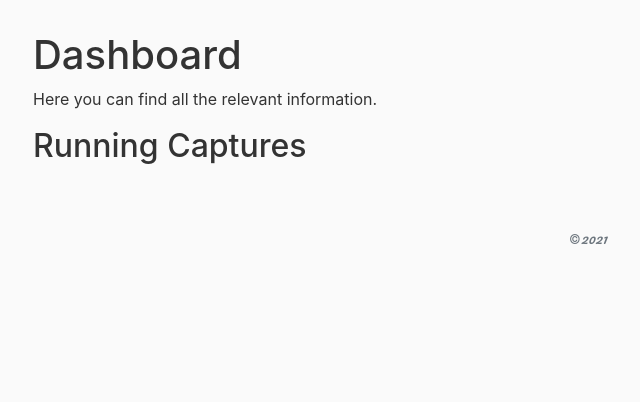
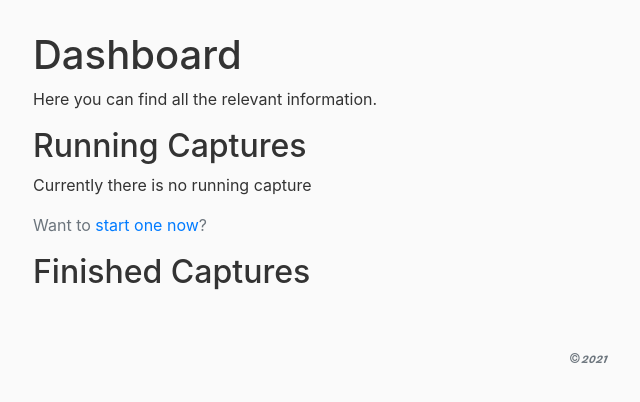
Before and after one commit to ShaolinGardener/wsniff, a Flask app: page / in a window 1280 px wide. Shown: the part 81-483 px from the top of the page, without its empty margins (52-692 px from the left). Run offline with Flask 2, Linux system fonts and the light colour scheme; the visitor is signed in with stand-in values (Sample User, id 1); data that the repository does not hold is empty; some libraries are stand-ins or nearby versions.

Commit message:
Adapt the detection of APs
This commit improves and changes the way access points are
detected.

```diff
--- a/res/requirements.txt
+++ b/res/requirements.txt
@@ -10,6 +10,7 @@ itsdangerous==1.1.0
 Jinja2==2.11.2
 MarkupSafe==1.1.1
 pycparser==2.20
+scapy==2.4.4
 six==1.15.0
 SQLAlchemy==1.3.22
 Werkzeug==1.0.1
--- a/website/hw.py
+++ b/website/hw.py
@@ -1,9 +1,9 @@
 from threading import Thread, Event
 from time import sleep, time
 
+from website import app
+
 from scapy.all import *
-
-
 
 
 class _Capture:
@@ -12,12 +12,17 @@ class _Capture:
         self.channel = channel
         self.interface = interface
 
+        path = os.path.join(app.root_path, "static", "captures", str(id), "cap.pcap")
+        self.packet_writer = PcapWriter(path,
+                                        append=True, sync=True)
+
         self.num_packets = 0
 
         self._stop = Event()
 
     def _handle_packet(self, pkt):
         self.num_packets += 1
+        self.packet_writer.write(pkt)
 
     def _capture(self):
         #TODO: using scapy create file and scan till stop event is set,
@@ -28,7 +33,7 @@ class _Capture:
         while True:
             if self._stop.is_set():
                 break
-            sniff(iface="en0", prn=self._handle_packet, count=5, timeout=2)
+            sniff(iface=self.interface, prn=self._handle_packet, count=5, timeout=2)
 
     def start(self):
         self.t = Thread(target=self._capture)
@@ -74,10 +79,8 @@ def get_running_ids():
 
 
 def main():
-    stop_capture("blub")
-    start_capture("blub", 11)
-    start_capture("blub", 11)
-    start_capture("2", 2)
+    start_capture("blub", 11, interface="wlan0mon")
+    start_capture("2", 2, interface="wlan0mon")
     stop_capture("blub")
     stop_capture("2")
 
--- a/website/routes.py
+++ b/website/routes.py
@@ -1,16 +1,21 @@
 from tempfile import tempdir
-from flask import render_template, url_for, flash, redirect, request, jsonify
+from flask import render_template, url_for, flash, redirect, request, jsonify, send_from_directory
 from flask_login import login_required, login_user, logout_user, current_user
-from scapy.arch.linux import IFF_DEBUG
 
 from website import app, db, bcrypt
 from website.forms import RegistrationForm, LoginForm, CaptureForm
 from website.models import User, Capture
+from website.settings import INTERFACE
 
 from website.hw import get_capture, start_capture, stop_capture, get_running_ids
+from website.aps import start_scan, stop_scan, get_aps
 
+from sqlalchemy import desc
 import secrets
-import os
+import random
+import os, shutil
+import json
+from scapy.all import *
 
 
 
@@ -22,7 +27,9 @@ def home(path=""):
     running_ids = get_running_ids()
     running_ids.sort()
     running_captures = Capture.query.filter(Capture.id.in_(running_ids)).all()
-    return render_template("home.html", title="Home", running=running_captures)
+    old_captures = Capture.query.filter(~Capture.id.in_(running_ids)).order_by(desc(Capture.date_created)).all()
+    db.session.commit()
+    return render_template("home.html", title="Home", running=running_captures, old = old_captures)
 
 @app.route("/help")
 def help():
@@ -82,7 +89,7 @@ def capture_start(id):
     if not title:
         title = ""
     try:
-        start_capture(id, 11, "en0")
+        start_capture(id, 11, INTERFACE)
         flash(f"Capture {title} started", "success")
     except ValueError as e:
         flash(f"Capture {title} already running.", "danger")
@@ -117,15 +124,27 @@ def capture_get(id):
 def capture_show(id):
     try:
         c = get_capture(id)
-        return render_template("captures.html", title="Show Capture", c=c)
+        return render_template("capture.html", title="Show Capture", c=c)
     except ValueError as e:
         flash(str(e), "danger")
         return redirect(url_for("home"))
 
+@app.route("/capture/<int:id>/download")
+def capture_download(id):
+    c = Capture.query.get(id)
+    if c:
+        dir_path = os.path.join(app.root_path, "static", "captures", str(c.id))
+        out = os.path.join(dir_path, c.title)
+        #shutil.make_archive(out, 'zip', dir_path)
+        return send_from_directory(dir_path, "cap.pcap", as_attachment=True, attachment_filename=c.title+".pcap")
+    else:
+        flash(f"Folder for capture with id {id} not found", "danger")
+    return redirect(url_for("home"))
 
 @app.route("/logout")
 def logout():
     logout_user()
+
     flash("Du bist jetzt ausgeloggt!", category="success")
     return redirect(url_for("login"))
 
@@ -141,17 +160,67 @@ def gen_filename(title):
     return os.path.join(app.root_path, "static", "captures", fn)
 
 
-
 @app.route("/capture/new", methods=["GET", "POST"])
 @login_required
 def new_capture():
     form = CaptureForm()
     if form.validate_on_submit():
+        #add to db
         title = form.title.data
         filename = gen_filename(title)
         cap = Capture(title=form.title.data, desc=form.desc.data, filename=filename, user_id=current_user.id)
         db.session.add(cap)
         db.session.commit()
 
+        #add directory
+        path = os.path.join(app.root_path, "static", "captures", str(cap.id))
+        os.makedirs(path)
+
         return redirect(url_for("capture_start", id=cap.id, title=title))
     return render_template("add_capture.html", title="Add Capture", form=form)
+
+@app.route("/capture/<int:id>/delete")
+@login_required
+def capture_delete(id: int):
+    c = Capture.query.get(id)
+    if c:
+        path = os.path.join(app.root_path, "static", "captures", str(c.id))
+        try:
+            shutil.rmtree(path)
+            db.session.delete(c)
+            db.session.commit()
+            flash(f"Capture {c.title} was successfully deleted.", "success")
+        except OSError as e:
+            print(f"Could not delete directory {path}")
+    else:
+        flash(f"Capture does not exist.", "danger")
+    return redirect(url_for("home"))
+
+
+@app.route("/detect/start")
+@login_required
+def detect_start():
+    try:
+        start_scan(INTERFACE)
+        flash("Starting Access Point Scan", "success")
+    except ValueError as e:
+        flash(str(e), "danger")
+    return redirect(url_for("detect_aps"))
+
+@app.route("/detect/stop")
+@login_required
+def detect_stop():
+    stop_scan()
+    flash("Stopped Acess Point Scan", "success")
+    return redirect(url_for("detect_aps"))
+
+@app.route("/detect/get")
+@login_required
+def detect_get():
+    aps = get_aps()
+    return jsonify(aps=aps)
+
+@app.route("/detect")
+@login_required
+def detect_aps():
+    return render_template("detect.html", title="Detect Access Points")
--- a/website/settings.py
+++ b/website/settings.py
@@ -1,3 +1,5 @@
+INTERFACE = "wlan1mon"
+
 FLASK_THREADED = True
 FLASK_DEBUG = True #TODO: change for production
 
--- a/website/static/css/main.css
+++ b/website/static/css/main.css
@@ -83,6 +83,10 @@ footer {
   content: " 🌱";
 }
 
+.card {
+  margin-bottom: 1rem;
+}
+
 .article-title {
   color: #444444;
 }
--- a/website/static/sass/main.scss
+++ b/website/static/sass/main.scss
@@ -99,6 +99,9 @@ footer {
     content: " 🌱";
 }
 
+.card {
+  margin-bottom: 1rem;
+}
 
 
 .article-title {
--- a/website/templates/home.html
+++ b/website/templates/home.html
@@ -3,8 +3,12 @@
 {% block content %}
 <h1>Dashboard</h1>
 <p>Here you can find all the relevant information.</p>
+<div>
   <h2>Running Captures</h2>
-<ul>
+    {% if not running %}
+      <p>Currently there is no running capture</p>
+      <p class="text-muted">Want to <a href="{{url_for('new_capture')}}">start one now</a>?</p>
+    {% endif %}
     {% for capture in running %}
     <div class="card">
         <div class="card-header text-muted">
@@ -19,5 +23,31 @@
         </div>
     </div>
     {% endfor %}
-</ul>
+</div><!-- end running captures -->
+
+<div>
+    <h2>Finished Captures</h2>
+    {% for capture in old %}
+      {% if capture.id % 2 == 0 %}
+          <div class="row">
+      {% endif %}
+        <div class="col-sm-6">
+            <div class="card">
+                <div class="card-header text-muted">
+                    Created: {{ capture.date_created.strftime('%d.%m.%Y %H:%M') }}
+                    Id: {{ capture.id }}
+                </div>
+                <div class="card-body">
+                <h5 class="card-title">{{ capture.title }}</h5>
+                <p class="card-text">{{ capture.desc }}</p>
+                <a href="{{ url_for('capture_download', id=capture.id) }}" class="btn btn-info">Download</a>
+                <a href="{{ url_for('capture_delete', id=capture.id) }}" class="btn btn-danger">Delete capture</a>
+                </div>
+            </div>
+        </div>
+      {% if capture.id % 2 == 1 %}
+        </div>
+      {% endif %}
+    {% endfor %}
+</div>
 {% endblock content %}
--- a/website/templates/layout.html
+++ b/website/templates/layout.html
@@ -46,7 +46,7 @@
             <div class="collapse navbar-collapse" id="navbarToggle">
               <!-- navbar left side -->
               <div class="navbar-nav mr-auto">
-                <a class="nav-item nav-link" href=" {{ url_for('home') }}">Detect APs</a>
+                <a class="nav-item nav-link" href=" {{ url_for('detect_aps') }}">Detect APs</a>
                 <a class="nav-item nav-link" href=" {{ url_for('new_capture') }}">New Capture</a>
               </div>
 
```
Also changed, not shown: website/aps.py (added, +92 -0 lines), website/templates/capture.html (added, +25 -0 lines), website/templates/captures.html (+19 -18 lines), website/templates/detect.html (added, +63 -0 lines), 2 other files. Lines whose indentation alone changed are shown as unchanged.
